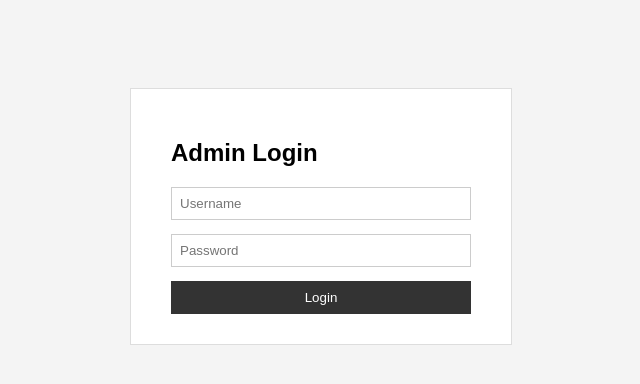
After one commit to natouahmed47-eng/filtrex-agent, a Flask app: page /login in a window 1280 px wide. The commit adds this page. Shown: the top 384 px of the page, without its empty margins (319-959 px from the left). Run offline with Flask 3, Linux system fonts and the light colour scheme.

Commit message:
Add a simple login system to protect dashboard access
Introduces a login route (/login) with hardcoded credentials, a logout route (/logout), and protects the /dashboard route using Flask sessions. A new login template is created, and the dashboard template is updated to include a logout button.

Replit-Commit-Author: Agent
Replit-Commit-Session-Id: 0163c7e5-1495-4056-b09b-e490ceab106f
Replit-Commit-Checkpoint-Type: full_checkpoint
Replit-Commit-Event-Id: 52540229-0938-47ec-afb1-33418c651169
Replit-Commit-Screenshot-Url: https://storage.googleapis.com/screenshot-production-us-central1/d4067aea-10fe-4b6e-b646-e642f2728f44/0163c7e5-1495-4056-b09b-e490ceab106f/JsT8LYE
Replit-Helium-Checkpoint-Created: true

```diff
--- a/app.py
+++ b/app.py
@@ -1,4 +1,4 @@
-from flask import Flask, request, jsonify, render_template, session
+from flask import Flask, request, jsonify, render_template, session, redirect, url_for
 import requests
 import os
 import json
@@ -31,8 +31,25 @@ NAME_TRIGGERS = [
 def home():
     return render_template("index.html")
 
+@app.route("/login", methods=["GET", "POST"])
+def login():
+    error = None
+    if request.method == "POST":
+        if request.form.get("username") == "admin" and request.form.get("password") == "123456":
+            session["logged_in"] = True
+            return redirect(url_for("dashboard"))
+        error = "Invalid username or password."
+    return render_template("login.html", error=error)
+
+@app.route("/logout")
+def logout():
+    session.clear()
+    return redirect(url_for("login"))
+
 @app.route("/dashboard")
 def dashboard():
+    if not session.get("logged_in"):
+        return redirect(url_for("login"))
     rows = []
     csv_file = "bookings.csv"
     if os.path.isfile(csv_file):
--- a/templates/dashboard.html
+++ b/templates/dashboard.html
@@ -13,7 +13,10 @@
   </style>
 </head>
 <body>
-  <h1>Bookings Dashboard</h1>
+  <div style="display:flex; justify-content:space-between; align-items:center; margin-bottom:20px;">
+    <h1 style="margin:0;">Bookings Dashboard</h1>
+    <a href="/logout" style="padding:7px 16px; background:#333; color:white; text-decoration:none;">Logout</a>
+  </div>
   {% if rows %}
   <table>
     <thead>
--- /dev/null
+++ b/templates/login.html
@@ -0,0 +1,28 @@
+<!DOCTYPE html>
+<html>
+<head>
+  <title>Login</title>
+  <style>
+    body { font-family: Arial, sans-serif; display: flex; justify-content: center; padding-top: 80px; background: #f4f4f4; }
+    .box { background: white; padding: 30px 40px; border: 1px solid #ddd; width: 300px; }
+    h2 { margin-bottom: 20px; }
+    input { width: 100%; padding: 8px; margin-bottom: 14px; box-sizing: border-box; border: 1px solid #ccc; }
+    button { width: 100%; padding: 9px; background: #333; color: white; border: none; cursor: pointer; }
+    button:hover { background: #555; }
+    .error { color: red; margin-bottom: 12px; font-size: 14px; }
+  </style>
+</head>
+<body>
+  <div class="box">
+    <h2>Admin Login</h2>
+    {% if error %}
+    <p class="error">{{ error }}</p>
+    {% endif %}
+    <form method="POST">
+      <input type="text" name="username" placeholder="Username" required />
+      <input type="password" name="password" placeholder="Password" required />
+      <button type="submit">Login</button>
+    </form>
+  </div>
+</body>
+</html>
```
